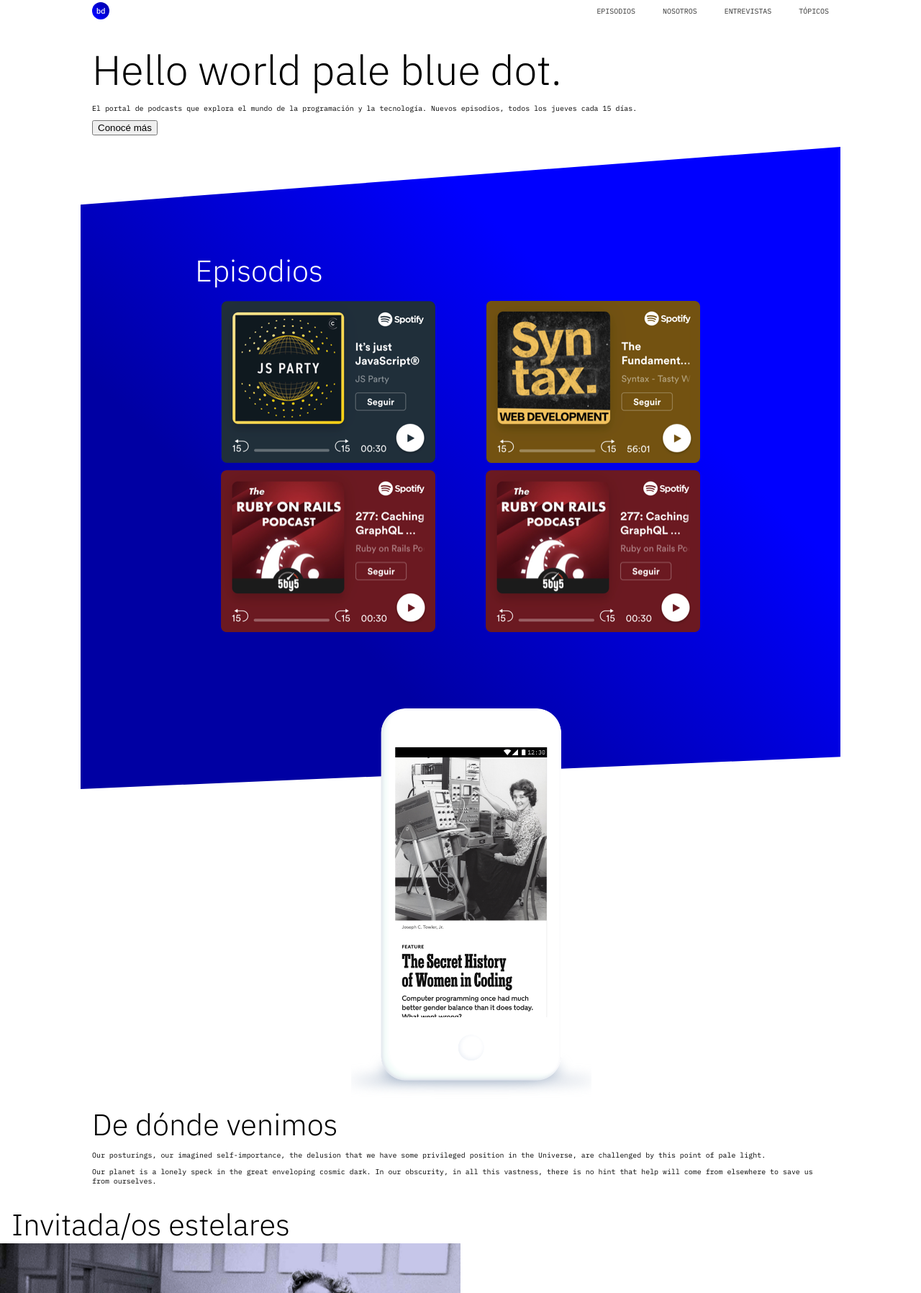
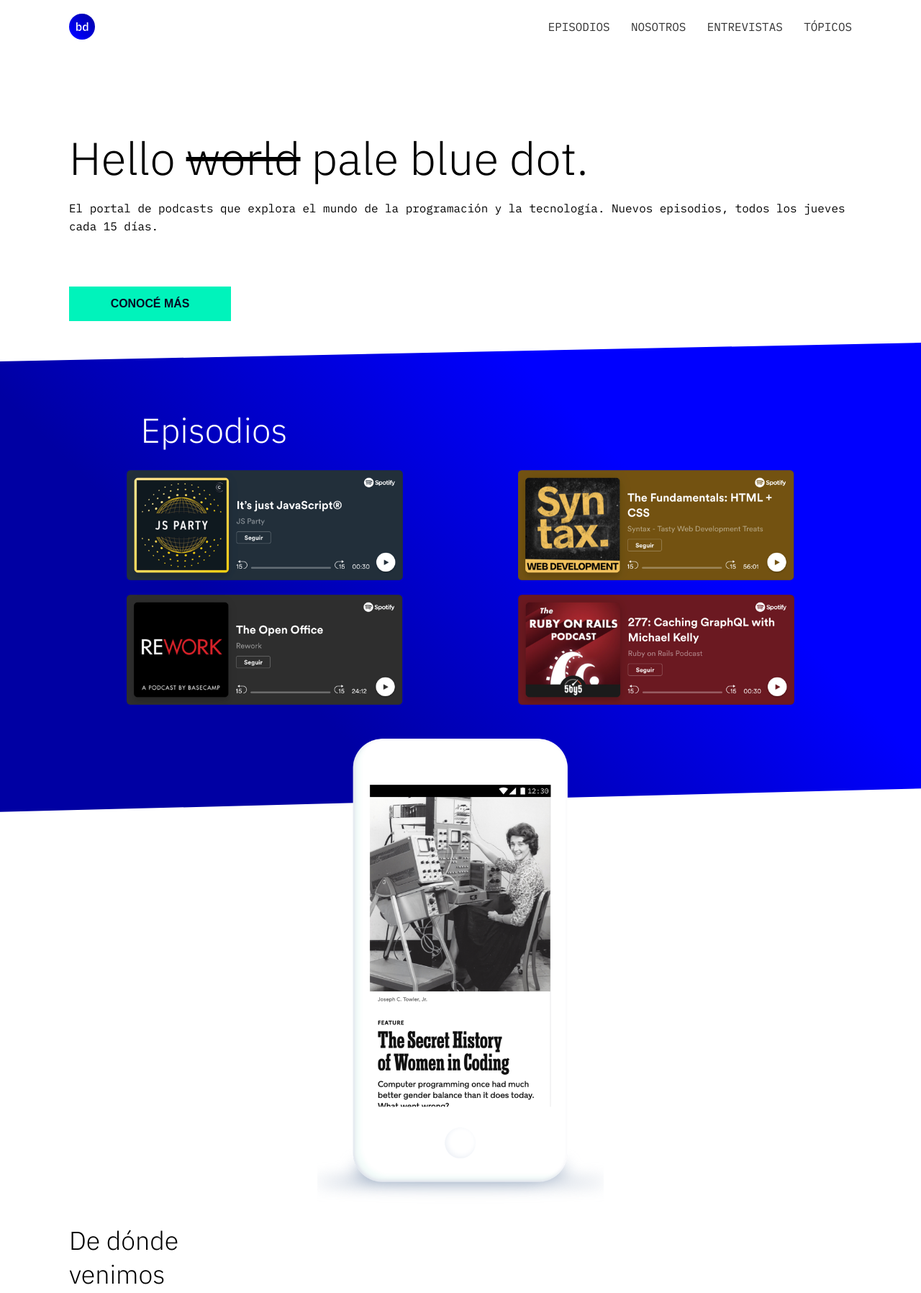
Before and after one commit to jmejia1221/podcastLandingPage, a plain HTML site: page index.html in a window 1280 px wide. Shown: the part 13-1809 px from the top of the page at 72% size. Drawn offline with Linux system fonts and the light colour scheme.

Commit message:
Added mobile styles

```diff
--- a/index.html
+++ b/index.html
@@ -13,7 +13,7 @@
 <body>
     <main>
         <header class="menu content">
-            <img src="./images/logo.svg" />
+            <img class="logo" src="./images/logo.svg" />
             <nav class="menu-nav">
                 <div class="bar-menu-content">
                     <input id="bar-menu" class="bar-menu" type="checkbox">
@@ -37,22 +37,34 @@
 
         <div>
             <section class="content">
-                <h1 class="title">Hello <span>world</span> pale blue dot<span>.</span></h1>
+                <h1 class="title">Hello <span class="text-line-through">world</span> pale blue dot<span>.</span></h1>
                 <p>
-                    El portal de podcasts que explora el mundo de la programación y la tecnología.
+                    El portal de podcasts que explora el mundo de la programación<span class="remove-desktop">.</span> <span class="remove-mobile">y la tecnología.</span>
                     Nuevos episodios, todos los jueves cada 15 días.
                 </p>
-                <button>Conocé más</button>
+                <button class="button-conoce margin-bottom-20 primary-button">Conocé más</button>
             </section>
-            <section class="content episodiosContent">
+            <section class="episodiosContent">
                 <div class="bg-episodios"></div>
                 <div class="info-episodios">
-                    <div class="podcastGrid">
+                    <div class="podcastGrid content">
                         <h4 class="subtitle subtitleEpisodios">Episodios</h4>
-                        <div class="podcast podcast1"></div>
-                        <div class="podcast podcast2"></div>
-                        <div class="podcast podcast3"></div>
-                        <div class="podcast podcast4"></div>
+                        <div class="podcast podcast1 podcast-mobile">
+                            <img src="./images/embed1_.png" />
+                        </div>
+                        <div class="podcast podcast2 podcast-mobile">
+                            <img src="./images/embed2_.png" />
+                        </div>
+                        <div class="podcast podcast3 podcast-mobile">
+                            <img src="./images/embed3_.png" />
+                        </div>
+                        <div class="podcast podcast4 podcast-mobile">
+                            <img src="./images/embed1_.png" />
+                        </div>
+                        <img class="podcast-desktop" style="width: 384px;margin-bottom: 20px;" src="./images/embed1.png" />
+                        <img class="podcast-desktop" style="width: 384px;margin-bottom: 20px;" src="./images/embed2.png" />
+                        <img class="podcast-desktop" style="width: 384px;margin-bottom: 20px;" src="./images/embed3.png" />
+                        <img class="podcast-desktop" style="width: 384px;margin-bottom: 20px;" src="./images/embed4.png" />
                     </div>
                 </div>
             </section>
@@ -61,7 +73,7 @@
                     <img src="./images/phone.png" />
                 </figure>
                 <article class="venimos-article">
-                    <h4 class="subtitle">De dónde venimos</h4>
+                    <h4 class="subtitle subtitle-venimos">De dónde venimos</h4>
                     <p>
                         Our posturings, our imagined self-importance,
                         the delusion that we have some privileged
@@ -76,8 +88,10 @@
                     </p>
                 </article>
             </section>
+            <div class="content">
+                <h4 class="subtitle subtitle-invitados">Invitadas/os estelares</h4>
+            </div>
             <section class="">
-                <h4 class="subtitle subtitle-invitados">Invitada/os estelares</h4>
                 <div class="invitados-info">
                     <figure>
                         <img src="./images/grace-hopper.png" />
@@ -100,27 +114,27 @@
                 </div>
             </section>
             <section class="content">
-                <h4 class="subtitle">Algunos de nuestros temas</h4>
+                <h4 class="subtitle subtitle-topics">Algunos de nuestros temas</h4>
                 <ul>
-                    <li>
+                    <li class="topics">
                         <figure>
                             <img src="./images/icon1.svg" />
                             <figcaption>Trabajo remoto</figcaption>
                         </figure>
                     </li>
-                    <li>
+                    <li class="topics">
                         <figure>
                             <img src="./images/icon2.svg" />
                             <figcaption>Repensando la programación</figcaption>
                         </figure>
                     </li>
-                    <li>
+                    <li class="topics">
                         <figure>
                             <img src="./images/icon3.svg" />
                             <figcaption>Bases del código</figcaption>
                         </figure>
                     </li>
-                    <li>
+                    <li class="topics">
                         <figure>
                             <img src="./images/icon4.svg" />
                             <figcaption>Seguridad informática</figcaption>
@@ -129,14 +143,14 @@
                 </ul>
             </section>
             <section class="content">
-                <h4 class="subtitle">Querés las últimas novedades?</h4>
-                <button>Escuchá los episodios</button>
+                <h4 class="subtitle subtitle-novedades">Querés las últimas novedades?</h4>
+                <button class="primary-button">Escuchá los episodios</button>
             </section>
         </div>
 
-        <footer>
+        <footer class="footer">
             <span>2019 - Hwllo blue pale dot</span>
-            <ul>
+            <ul class="social-media">
                 <li>
                     <span class="fab fa-spotify"></span>
                 </li>
--- a/styles/style.css
+++ b/styles/style.css
@@ -1,6 +1,9 @@
 /* Reset classes */
+html {
+    font-size: 62.2%;
+}
 body {
-    font-size: 62.2%;
+    font-size: 1.6rem;
     margin: 0;
     padding: 0;
     font-family: 'IBM Plex Mono', monospace;
@@ -18,9 +21,22 @@ ul {
 ul li {
     list-style-type: none;
 }
+p {
+    font-size: 1.4rem;
+    line-height: 2.5rem;
+}
 /* Generic classes */
+.remove-mobile {
+    display: none;
+}
+.remove-desktop {
+    display: inline-block;
+}
+.text-line-through {
+    text-decoration: line-through;
+}
 .content {
-    max-width: 1024px;
+    max-width: 85%;
     margin: 0 auto;
     padding: 1rem;
 }
@@ -35,11 +51,25 @@ ul li {
 .subtitle {
     font-size: 2.6rem;
 }
+.primary-button {
+    background-color: #00F3BB;
+    border: none;
+    width: 100%;
+    text-transform: uppercase;
+    font-weight: 700;
+    padding: 1.5rem 0;
+    font-size: 1.6rem;
+    color: #060A24;
+}
+.margin-bottom-20 {
+    margin-bottom: 2rem;
+}
 /* Menu */
 .menu {
     display: flex;
     justify-content: space-between;
     align-items: center;
+    margin-bottom: 3.1rem;
 }
 .menu-nav .menu-list {
     display: none;
@@ -94,11 +124,17 @@ ul li {
     cursor: pointer;
     font-size: 1rem;
 }
+.bar-icon {
+    font-size: 2.2rem;
+}
 .close-icon {
     position: absolute;
     right: 10%;
-    top: 5%;
-    font-size: 1.5rem;
+    top: 2%;
+    font-size: 3rem;
+}
+.button-conoce {
+    margin-top: 3.6rem;
 }
 /* Episodios classes */
 .episodiosContent {
@@ -110,14 +146,16 @@ ul li {
     top: 0;
     bottom: 0;
     background: linear-gradient(45deg, #0000a3 30%,#0000ff  70%);
-    clip-path: polygon(0% 9%, 100% 0, 100% 95%, 0% 100%);
+    clip-path: polygon(0% 3%, 100% 0, 100% 95%, 0% 100%);
     position: absolute;
 }
 .subtitleEpisodios {
     width: 100%;
     color: #fff;
     margin-top: 3rem;
-    margin-bottom: 1rem;
+    margin-bottom: 2.6rem;
+    /* padding-left: 10rem; */
+    font-size: 4.8rem;
 }
 .info-episodios {
     padding: 5rem 0 12rem;
@@ -128,57 +166,105 @@ ul li {
     display: flex;
     flex-wrap: wrap;
     justify-content: space-around;
-    padding: 0 14%
 }
 .podcast {
     width: 100%;
-    min-width: 298px;
-    max-width: 298px;
-    height: 225px;
-    margin-bottom: 10px;
+    min-height: 29.8rem;
+    margin-bottom: 1rem;
     background-position: center center;
     background-repeat: no-repeat;
-    background-size: cover;
+    background-size: contain;
     border-radius: 5px;;
 }
-.podcast1 {
-    background-image: url("../images/embed1_.png");
+.podcast-mobile img {
+    width: 100%;
 }
-.podcast2 {
-    background-image: url('../images/embed2_.png');
-}
-.podcast3 {
-    background-image: url('../images/embed3_.png');
-}
-.podcast4 {
-    background-image: url('../images/embed3_.png');
+.podcast-desktop {
+    display: none;
 }
 /* Venimos classes */
 .venimos-content .phone {
     position: relative;
     min-height: 25.4rem;
 }
+.subtitle-venimos {
+    width: 20rem;
+    font-size: 3.6rem;
+}
 
 .venimos-content .phone img {
-    top: -8rem;
+    top: -11.2rem;
     width: 100%;
-    max-width: 20.9rem;
-    min-width: 17.9rem;
-    left: calc(50% - 9.5rem);
+    max-width: 40rem;
+    min-width: 40rem;
+    left: 0;
     position: absolute;
+    right: 0;
+    margin: 0 auto;
 }
 .venimos-article {
-    margin-top: 1rem;
+    margin-top: 31rem;
 }
 /* Invitados classes */
 .subtitle-invitados {
-    padding-left: 1rem;
+    width: 30rem;
+    margin-top: 5.4rem;
+    font-size: 3.6rem;
 }
 .invitados-info figure img {
     display: block;
     max-width: 100%;
 }
+.subtitle-topics {
+    font-size: 3.6rem;
+    margin-top: 4.8rem;
+}
+.topics {
+    text-align: center;
+    margin-top: 3.7rem;
+}
+.topics figcaption {
+    font-size: 2.4rem;
+    font-weight: bold;
+    padding: 0 2rem;
+}
+.subtitle-novedades {
+    font-size: 3.6rem;
+    text-align: center;
+    padding: 0 5rem;
+    margin-top: 6.4rem;
+    margin-bottom: 3.6rem
+}
+.footer {
+    text-align: center;
+}
+.social-media {
+    display: flex;
+    width: 55%;
+    margin-top: 1.6rem;
+    margin-bottom: 3.1rem;
+    margin: 0 auto;
+    font-size: 1.6rem;
+    padding: 1.6rem 2rem 3.1rem;
+    justify-content: space-between;
+}
 @media screen and (min-width: 600px) {
+    p {
+        font-size: 1.6rem;
+    }
+    .logo {
+        width: 3.6rem;
+    }
+    .remove-mobile {
+        display: inline-block;
+    }
+    .remove-desktop {
+        display: none;
+    }
+    .button-conoce {
+        width: 22.6rem;
+        margin-top: 5.6rem;
+    }
     .menu-nav .menu-list {
         display: block;
     }
@@ -186,4 +272,30 @@ ul li {
     .close-icon {
         display: none;
     }
+    .bg-episodios {
+        clip-path: polygon(0% 4%, 100% 0, 100% 95%, 0% 100%);
+    }
+    .menu {
+        margin-top: 2.2rem;
+        margin-bottom: 10.4rem;
+    }
+    .title {
+        font-size: 6.4rem;
+    }
+    .subtitleEpisodios {
+        padding-left: 10rem;
+    }
+    .podcast {
+        width: 30rem;
+        margin-bottom: 1rem;
+    }
+    .podcast-desktop {
+        display: block;
+        width: 40%;
+        max-width: 384px;
+        min-width: 350px;
+    }
+    .podcast-mobile {
+        display: none;
+    }
 }
```
